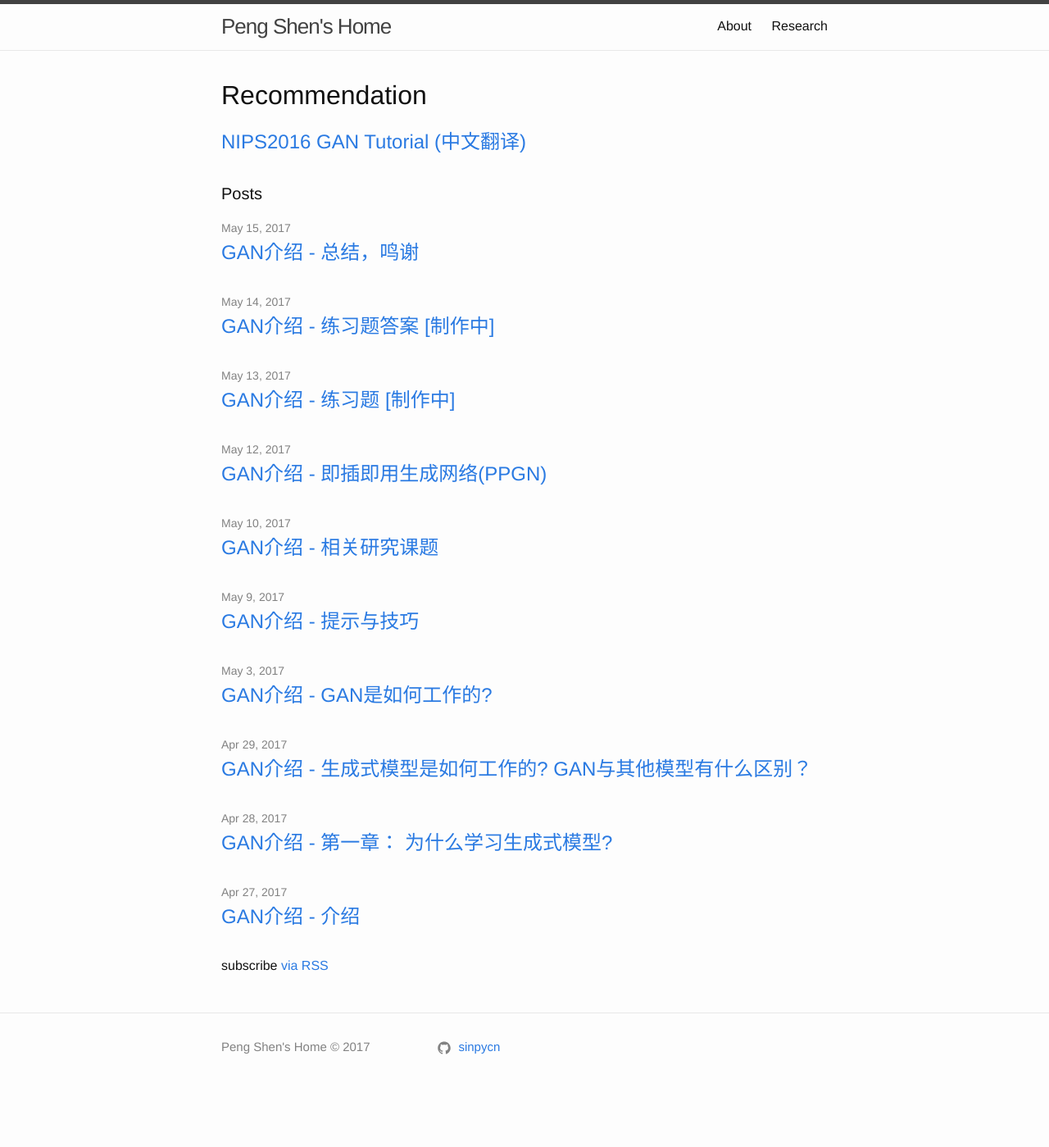
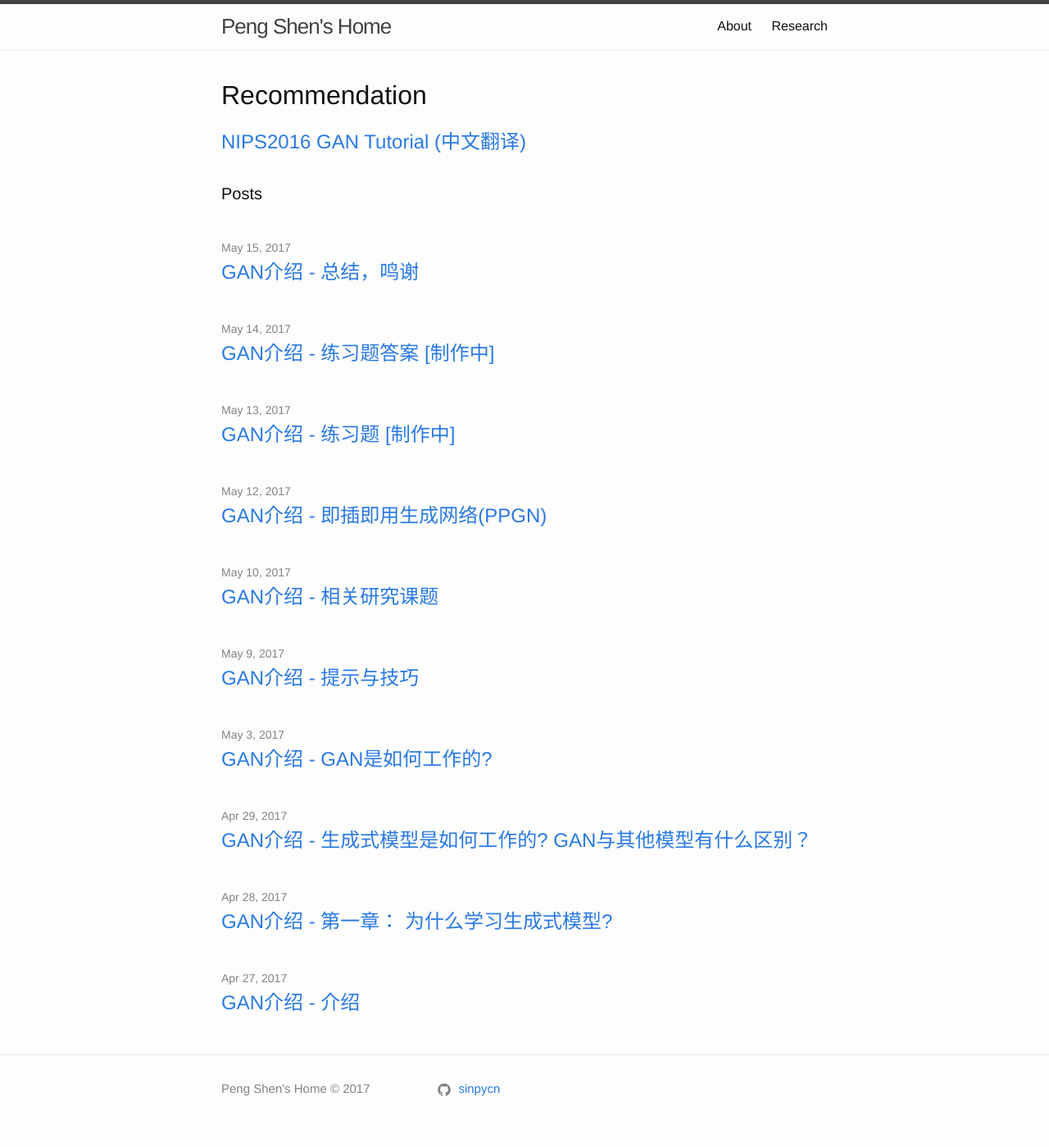
Before and after one commit to sinpycn/sinpycn.github.io, a Jekyll site: the page built from index.md, in a window 1280 px wide. Shown: the whole page at 82% size. Built offline with Jekyll 4.4.1, drawn with Linux system fonts in a browser that asks for light colours; before the commit the page ends 1348 px from its top, so only the background shows below that.

Commit message:
Update home.html

```diff
--- a/_layouts/home.html
+++ b/_layouts/home.html
@@ -19,16 +19,15 @@ layout: default
 
   <ul class="post-list">
     {% for post in site.posts %}
-      <li>
+      <br>
         {% assign date_format = site.minima.date_format | default: "%b %-d, %Y" %}
         <span class="post-meta">{{ post.date | date: date_format }}</span>
         <h2>
           <a class="post-link" href="{{ post.url | relative_url }}">{{ post.title | escape }}</a>
         </h2>
-      </li>
     {% endfor %}
   </ul>
 
-  <p class="rss-subscribe">subscribe <a href="{{ "/feed.xml" | relative_url }}">via RSS</a></p>
+  <!--<p class="rss-subscribe">subscribe <a href="{{ "/feed.xml" | relative_url }}">via RSS</a></p>-->
 
 </div>
```
